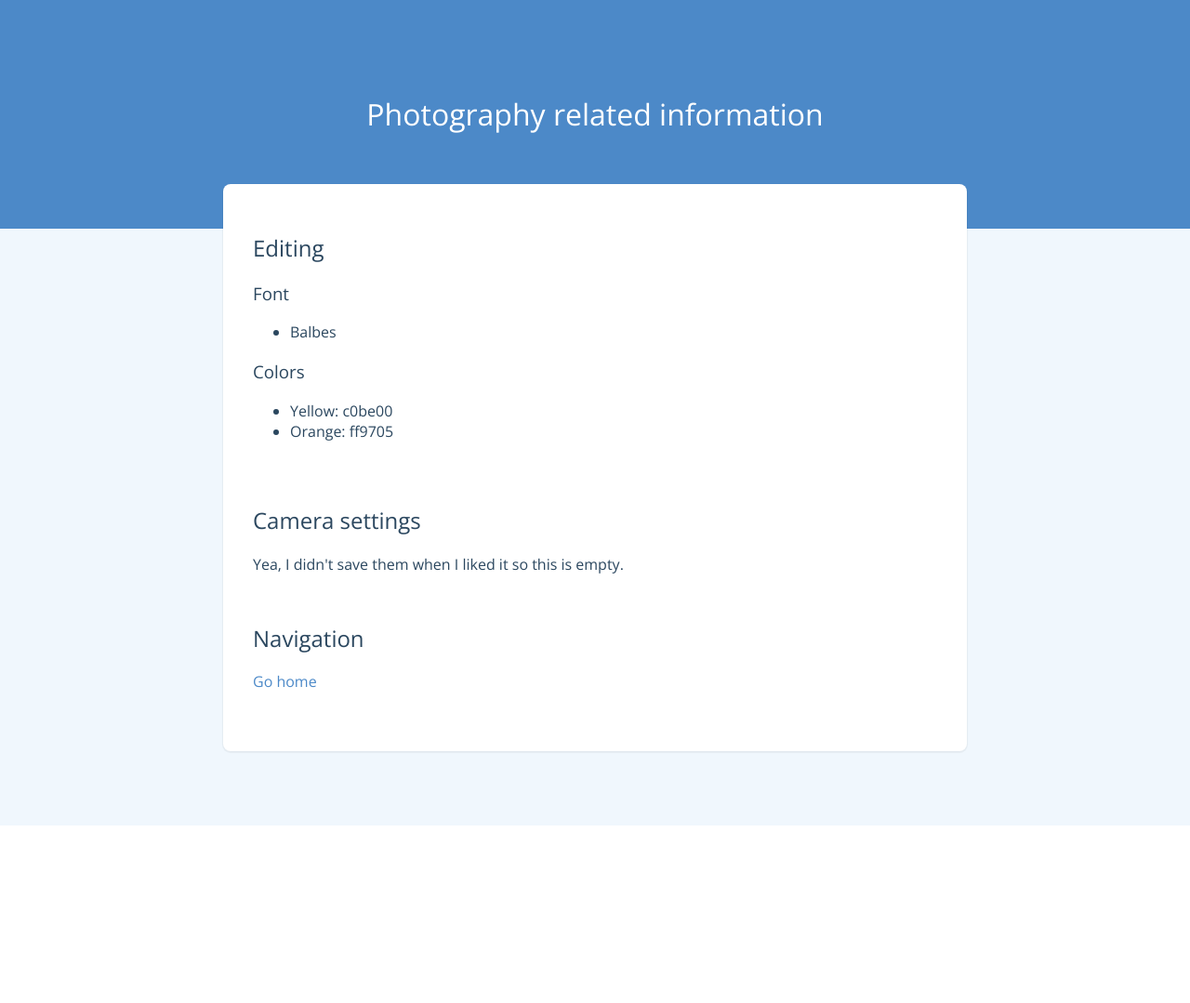
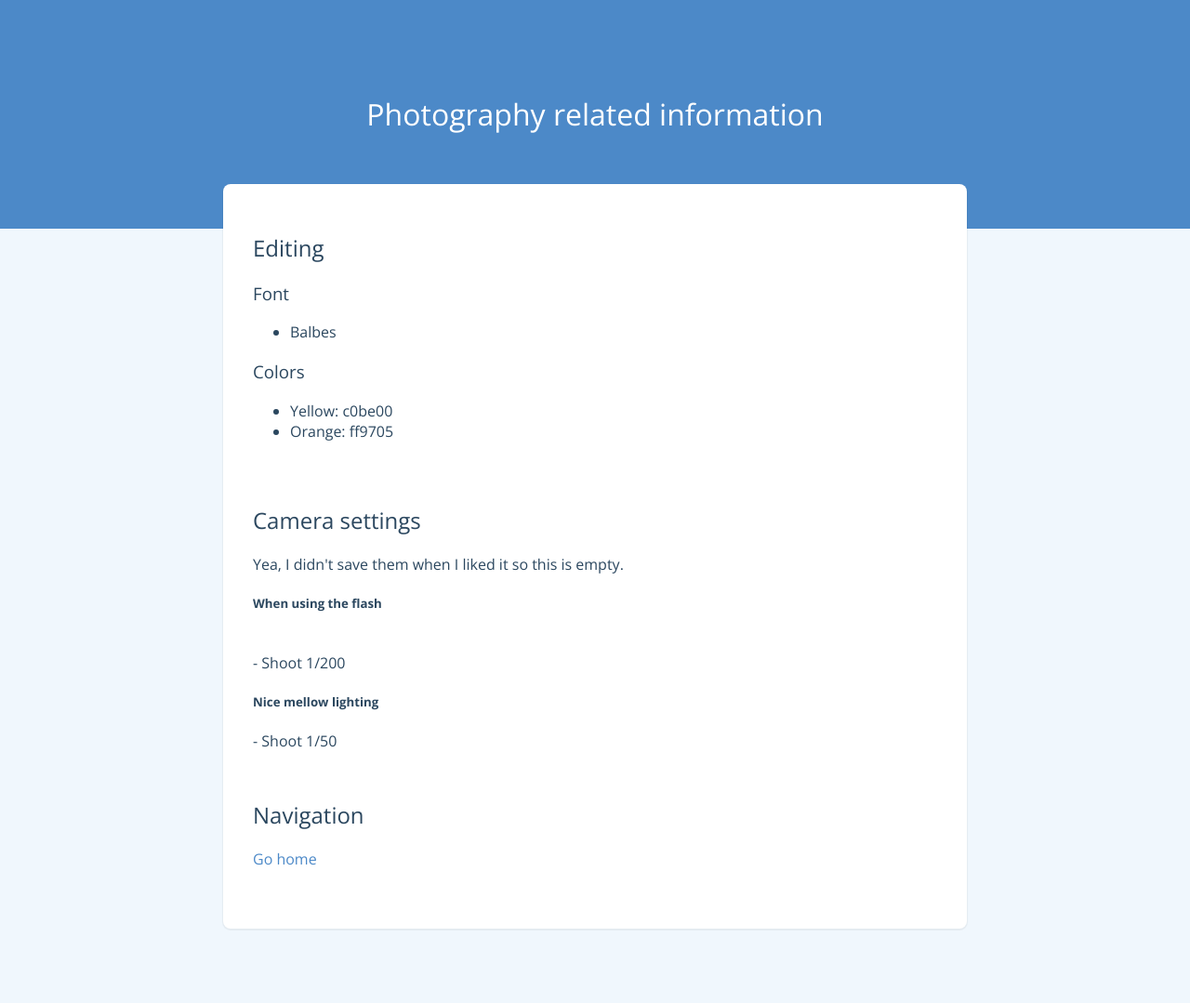
Before and after one commit to Skelmis/data.skelmis.co.nz, a FastAPI app: page /camera in a window 1280 px wide. Shown: the whole page at 93% size. Before the commit the page ends 888 px from the top, so only its background shows below. Run offline with FastAPI, Linux system fonts and the light colour scheme.

Commit message:
add some camera settings

```diff
--- a/home/templates/camera.html.jinja
+++ b/home/templates/camera.html.jinja
@@ -17,7 +17,14 @@
         </section>
         <section>
             <h2>Camera settings</h2>
-            Yea, I didn't save them when I liked it so this is empty.
+            Yea, I didn't save them when I liked it so this is empty.<br>
+
+            <h5>When using the flash</h5><br>
+            - Shoot 1/200
+
+            <br>
+            <h5>Nice mellow lighting</h5>
+            - Shoot 1/50
         </section>
         <section>
             <h2>Navigation</h2>
```
